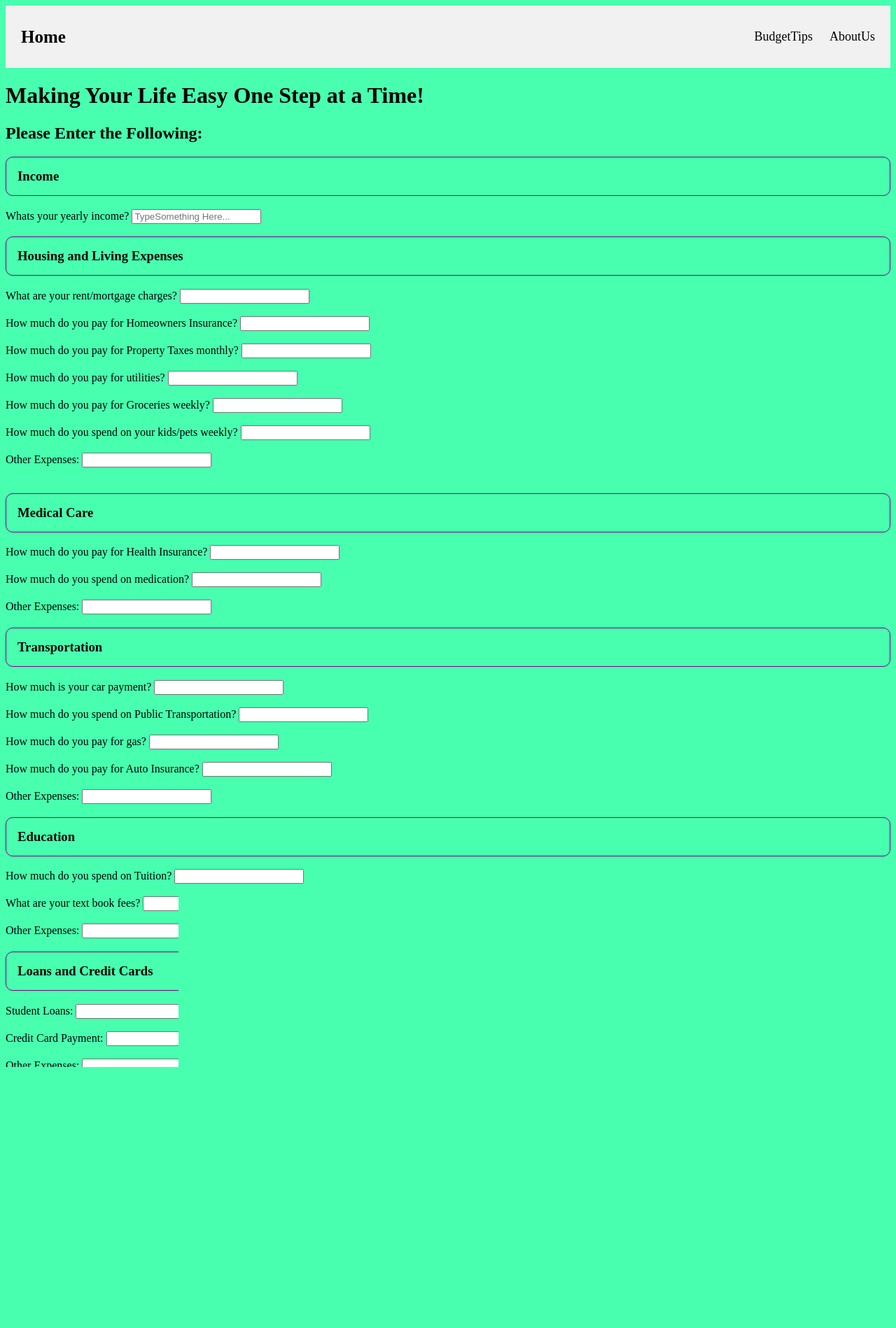
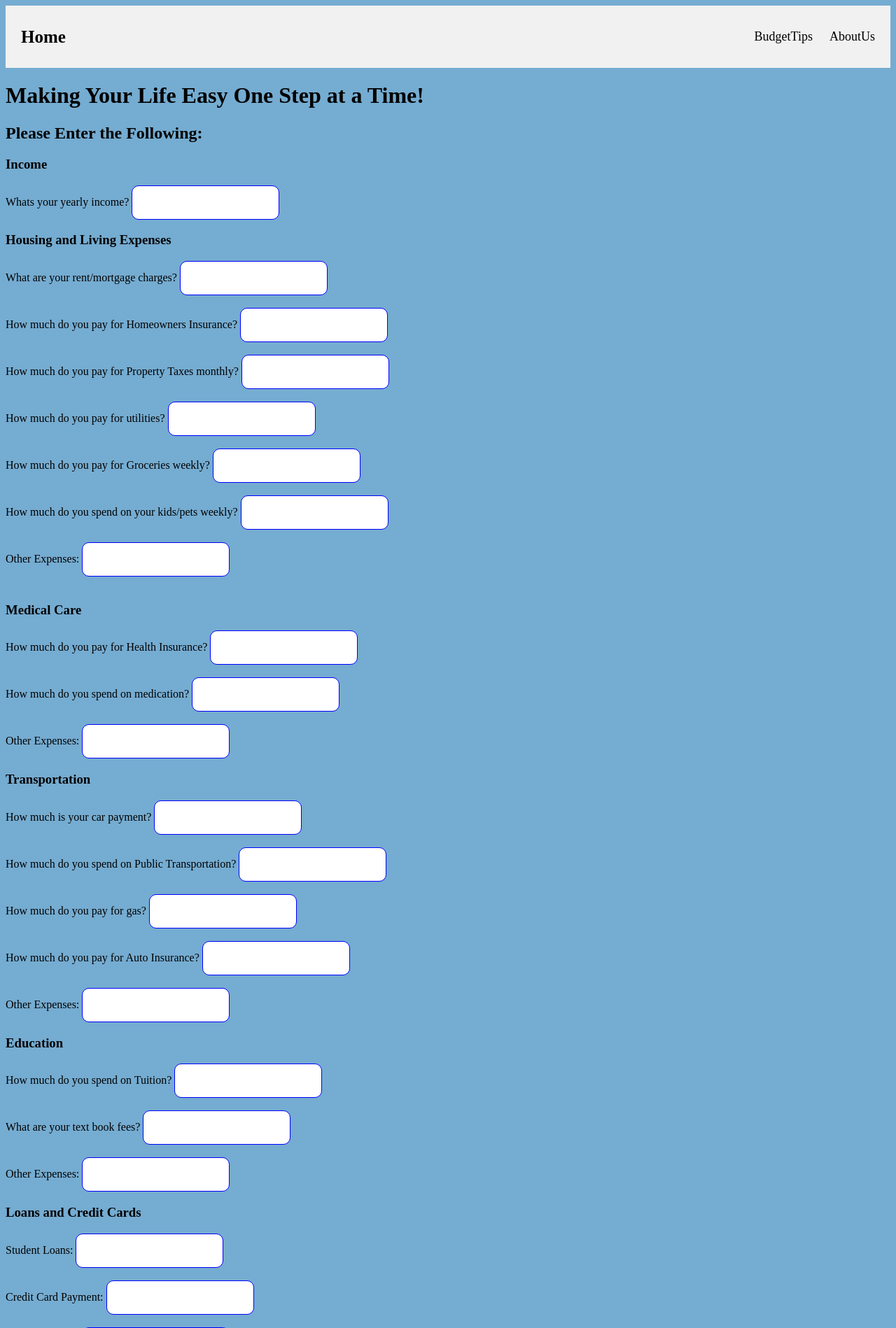
Before and after one commit to MarMiranda-12345/BudgetWebsite, a Python web app: template templates/EnterInfo.html in a window 1280 px wide. Shown: the top 1898 px of the page at 70% size. Before the commit the page ends 1525 px from the top, so only its background shows below. Run offline with Jinja, Linux system fonts and the light colour scheme; the template is opened without the code that fills it, so the values that code supplies are empty.

Commit message:
Cleaned up css and edited som html for EnterInfo

```diff
--- a/static/css/results.css
+++ b/static/css/results.css
@@ -1,5 +1,5 @@
 body {
-  background-color: #47ffaf
+  background-color: #75acd1
 }
 
 .header {
@@ -55,9 +55,9 @@ body {
   }
 }
 
-h3 {
+input {
   padding: 16px;
-  border: 1px solid purple;
+  border: 1px solid Blue;
   border-radius: 10px;
   background-color:
 }
--- a/templates/EnterInfo.html
+++ b/templates/EnterInfo.html
@@ -36,7 +36,7 @@
 
 
         <div class="header">
-          <a href="index.html" class="logo">Home</a>
+          <a href='/' class="logo">Home</a>
           <div class="header-right">
             <!--<a class="active" href="#home"></a>-->
             <a href="" class="">BudgetTips</a>
@@ -61,7 +61,7 @@
 
                       <h3> Income </h3>
                       Whats your yearly income?
-              <input type="text" placeholder="TypeSomething Here..." id="Income">
+              <input type="text" id="Income">
 
 
             </div>
```
